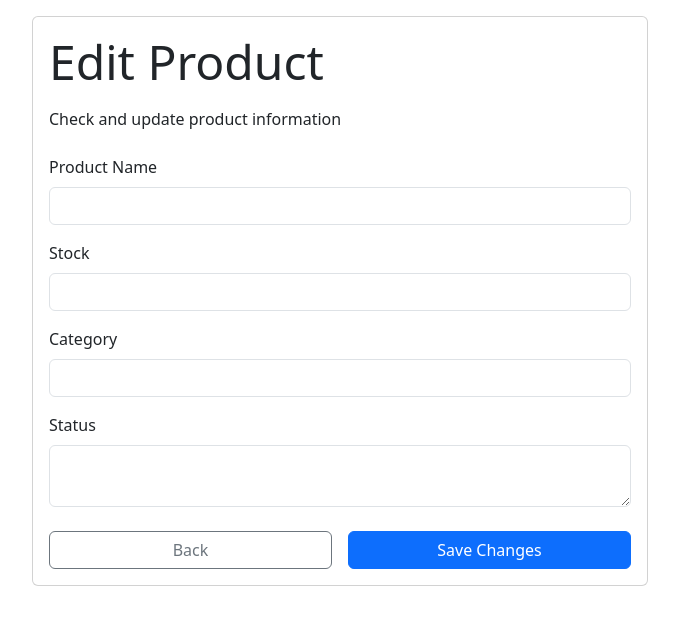
After one commit to liikaa7zip/beauty_store_G13, a PHP site: page /views/inventory/edit.php in a window 1280 px wide. The commit adds this page. Shown: the top 625 px of the page, without its empty margins (300-979 px from the left). Run offline with PHP 8.4, Linux system fonts and the light colour scheme; the template is opened without the code that fills it, so the values that code supplies are empty.

Commit message:
style(edit products):display edit form [BEAUT-157]

```diff
--- a/Router/route.php
+++ b/Router/route.php
@@ -30,6 +30,9 @@ $route->post("/users/authenticate", [UserController::class, 'authenticate']);
 //Inventory
 
 $route->get("/inventory/products", [ProductsController::class, 'index']);
+$route->get("/inventory/edit/{id}", [ProductsController::class, 'edit']);
+$route->put("/inventory/products/update/{id}", [ProductsController::class, 'update']);
+$route->post("/inventory/products/store", [ProductsController::class, 'store']);
 $route->get("/inventory/delete/{id}", [ProductsController::class, 'delete']);
 $route->get("/inventory/create", [ProductsController::class, 'create']);
 
--- /dev/null
+++ b/views/inventory/edit.php
@@ -0,0 +1,45 @@
+
+<!DOCTYPE html>
+<html lang="en">
+<head>
+    <meta charset="UTF-8">
+    <meta name="viewport" content="width=device-width, initial-scale=1.0">
+    <title>Edit Product</title>
+    <link rel="stylesheet" href="https://cdn.jsdelivr.net/npm/bootstrap@5.3.0/dist/css/bootstrap.min.css">
+</head>
+<body>
+    <div class="container-fluid w-50 mt-3">
+        <form action="edit.php?id=<?= htmlspecialchars($product['id']) ?>" method="POST" class="card p-3">
+            <p class="display-5">Edit Product</p>
+            <p>Check and update product information</p>
+
+            <input type="hidden" name="id" value="<?= htmlspecialchars($product['id']) ?>">
+
+            <div class="form-group my-2">
+                <label for="name" class="form-label">Product Name</label>
+                <input type="text" value="<?= htmlspecialchars($product['name']) ?>" name="name" id="name" class="form-control" required>
+            </div>
+
+            <div class="form-group my-2">
+                <label for="stocks" class="form-label">Stock</label>
+                <input type="number" value="<?= htmlspecialchars($product['stocks']) ?>" name="stocks" id="stocks" class="form-control" required>
+            </div>
+
+            <div class="form-group my-2">
+                <label for="category_id" class="form-label">Category</label>
+                <input type="text" value="<?= htmlspecialchars($product['category_id']) ?>" name="category_id" id="category_id" class="form-control" required>
+            </div>
+
+            <div class="form-group my-2">
+                <label for="status" class="form-label">Status</label>
+                <textarea name="status" id="status" class="form-control"><?= htmlspecialchars($product['status']) ?></textarea>
+            </div>
+
+            <div class="d-flex gap-3 mt-3">
+                <a href="inventory/stock.php" class="btn btn-outline-secondary w-100">Back</a>
+                <button type="submit" class="btn btn-primary w-100">Save Changes</button>
+            </div>
+        </form>
+    </div>
+</body>
+</html>
```
Also changed, not shown: Controllers/ProductsController.php (+85 -0 lines), Models/ProductModel.php (+50 -0 lines).
